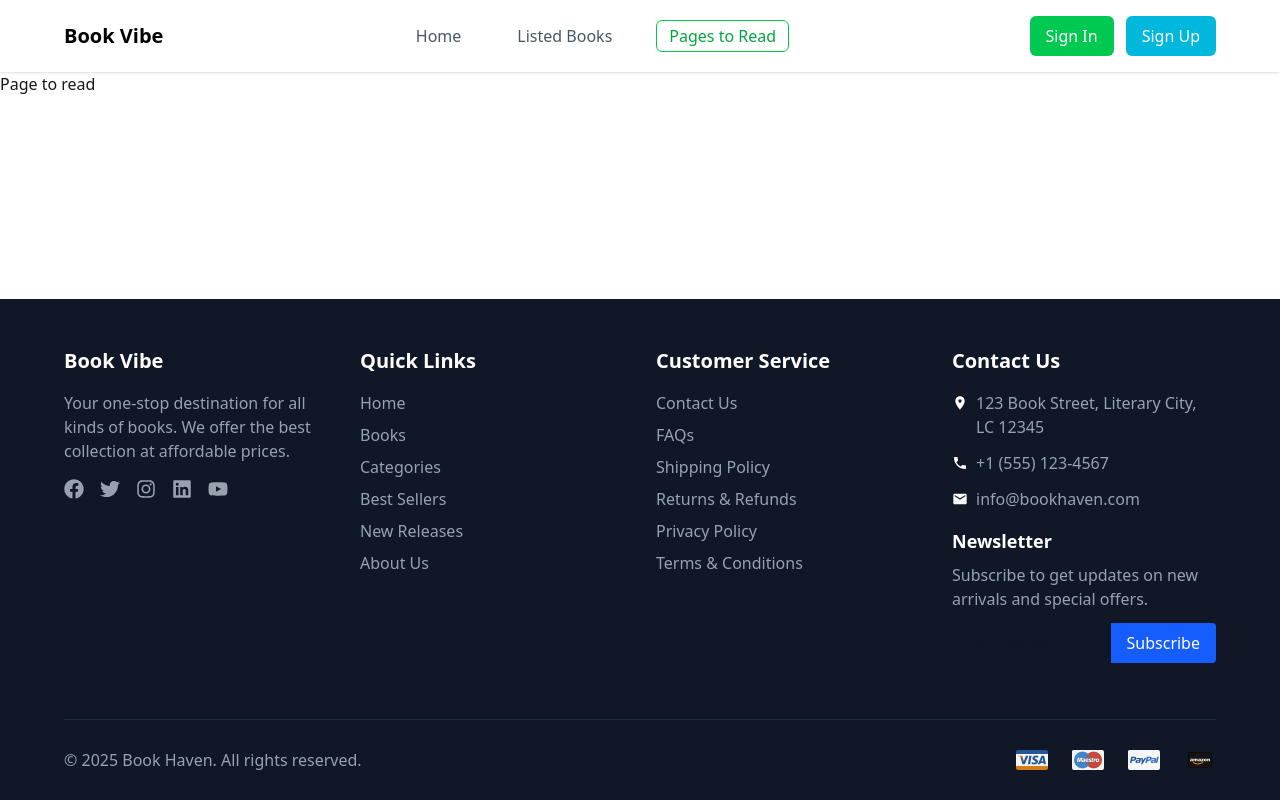
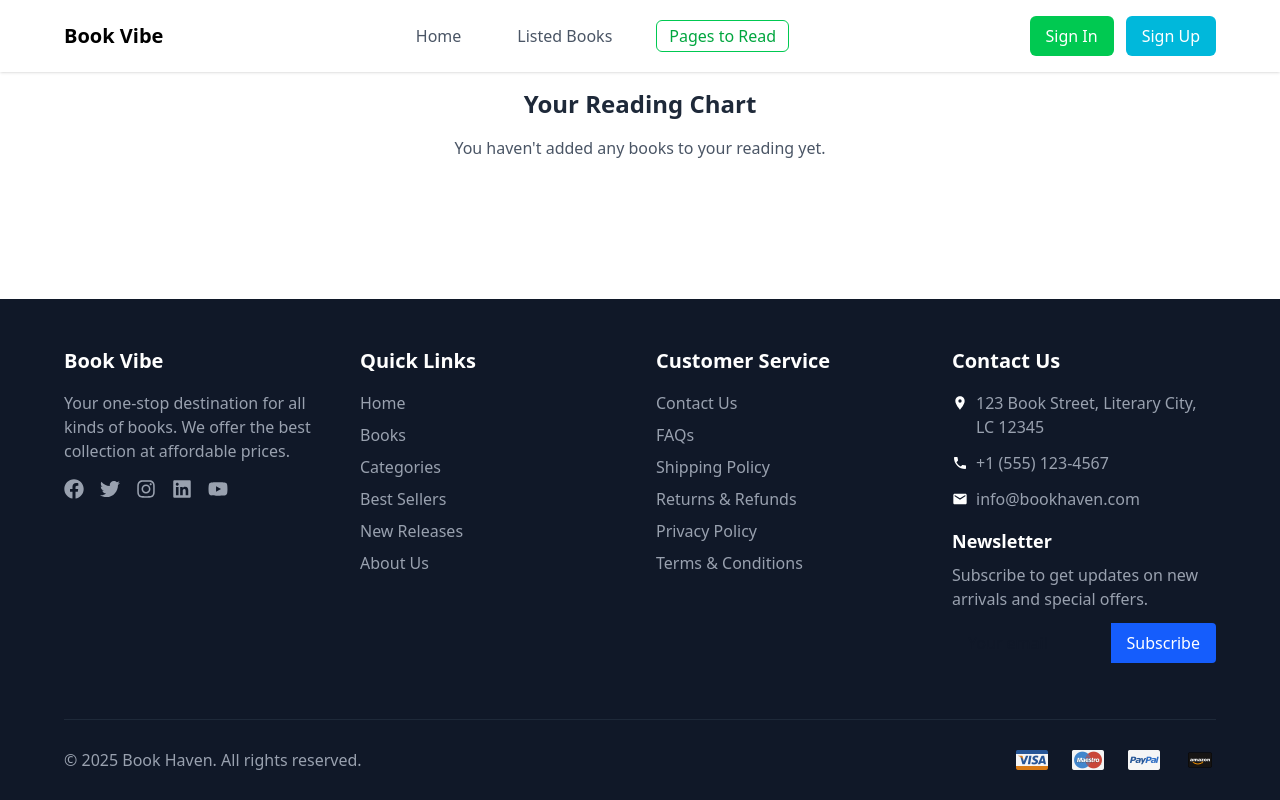
Before and after one commit to Md-Abdullah-4220/Book-Vibe, a React (Vite) app: page /PagesToRead in a window 1280 px wide. Built offline with nearby package versions, Linux system fonts and the light colour scheme; a web font is replaced by a local one.

Commit message:
add all path

```diff
--- a/package.json
+++ b/package.json
@@ -16,7 +16,8 @@
     "react-dom": "^19.1.0",
     "react-icons": "^5.5.0",
     "react-router-dom": "^7.7.0",
-    "tailwindcss": "^4.1.11"
+    "tailwindcss": "^4.1.11",
+    "victory": "^37.3.6"
   },
   "devDependencies": {
     "@eslint/js": "^9.30.1",
--- a/src/pages/PagesToRead.jsx
+++ b/src/pages/PagesToRead.jsx
@@ -1,11 +1,38 @@
+import { VictoryBar, VictoryChart, VictoryTheme } from "victory";
+import { useBookContext } from "../contexts/BookContext";
+
+const PagesToRead = () => {
+  const { readBooks } = useBookContext();
 
 
-const PagesToRead = () => {
+
+  if (readBooks.length === 0) {
     return (
-        <div>
-            <h1>Page to read</h1>
-        </div>
+      <div className="max-w-5xl mx-auto p-4 text-center">
+        <h2 className="text-2xl font-bold text-gray-800 mb-4">
+          Your Reading Chart
+        </h2>
+        <p className="text-gray-600">
+          You haven't added any books to your reading yet.
+        </p>
+      </div>
     );
+  }
+
+
+  const chartData = readBooks.map(book => ({
+    x: book.bookName,
+    y: book.totalPages || 500
+  }));
+
+
+  return (
+    <div className="p-20 md:h-1/2 md:w-1/2 place-items-center text-[20px]">
+      <VictoryChart domainPadding={25} theme={VictoryTheme.clean}>
+        <VictoryBar data={chartData} />
+      </VictoryChart>
+    </div>
+  );
 };
 
 export default PagesToRead;
```
Also changed, not shown: 1 other file (tests, documents, lock files or other folders).
